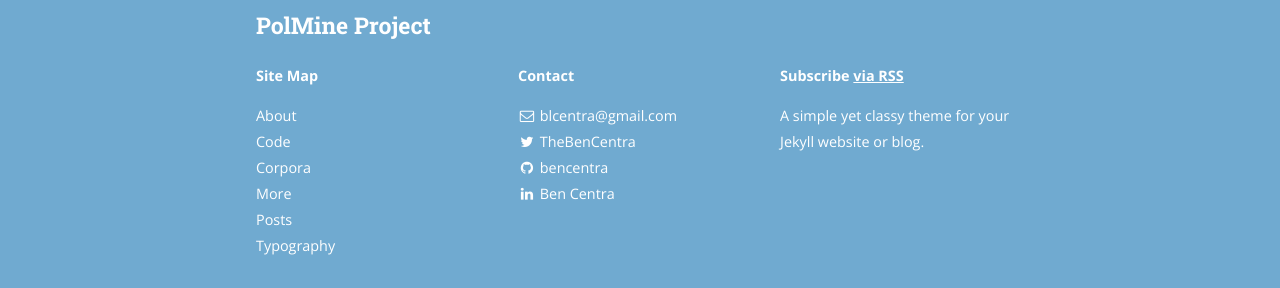
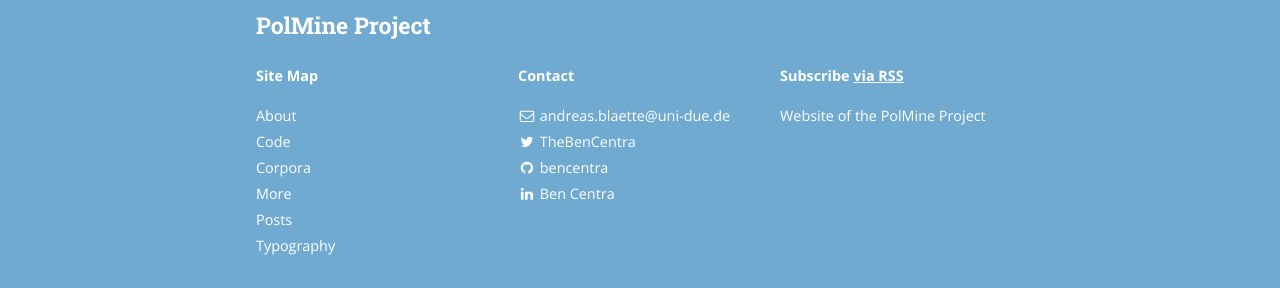
Before and after one commit to ablaette/PolMine.github.io, a Jekyll site: the page built from index.html, in a window 1280 px wide. Shown: the part 1905-2193 px from the top of the page. Built offline with Jekyll 4.4.1, drawn with Linux system fonts in a browser that asks for light colours; nearby versions of some CDN libraries; the list of posts is cut into pages by our own code; a style sheet for code colours, icons or effects is not loaded.

Commit message:
Update _config.yml

```diff
--- a/_config.yml
+++ b/_config.yml
@@ -11,10 +11,9 @@
 # Site settings
 title: PolMine Project
 subtitle: "Data and code for corpus analysis"
-email: blcentra@gmail.com
-name: Ben Centra
-description: >
-  A simple yet classy theme for your Jekyll website or blog.
+email: andreas.blaette@uni-due.de
+name: Andreas Blaette
+description: Website of the PolMine Project
 # Base URL of site (i.e. /blog). It should always start with a slash,
 # and never end with a slash. Set it to a blank value if hosting at the
 # root of your server.
```
